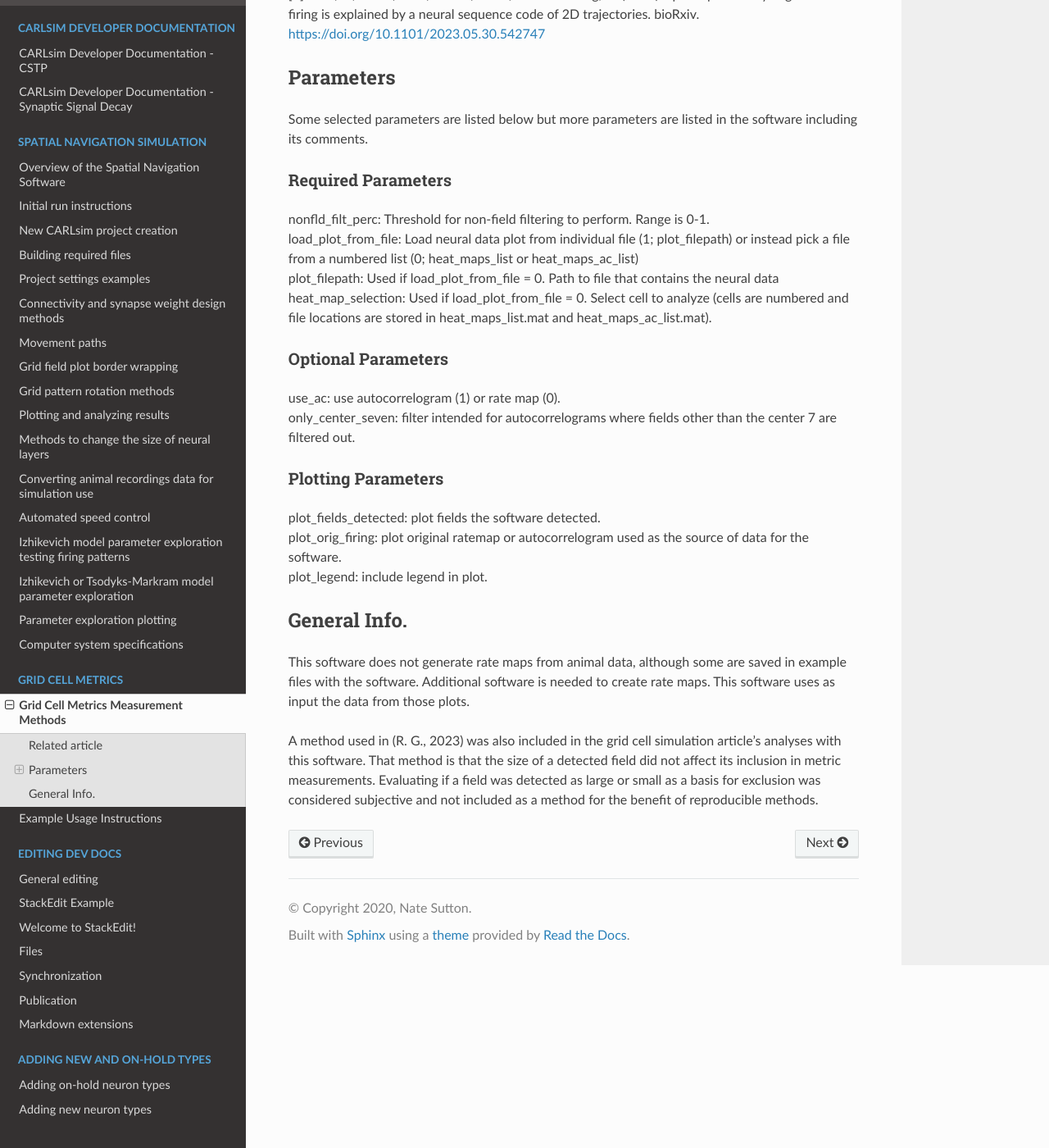
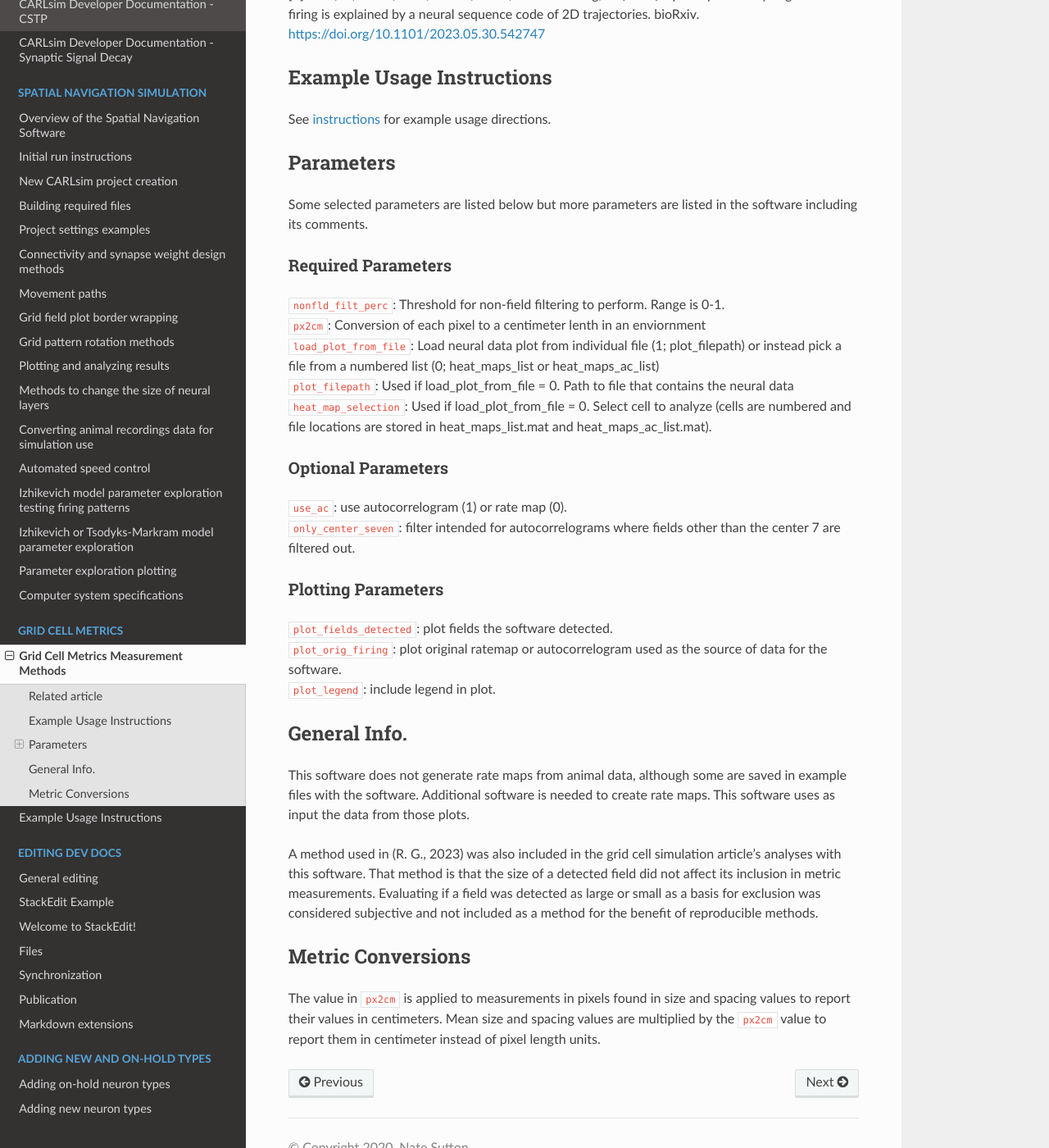
Before and after one commit to Hippocampome-Org/hco_dev_docs, a Sphinx documentation site: the page built from docs/gridcell_metrics/overview.md, in a window 1280 px wide and 1400 px high, scrolled down 330 px. Shown: the whole window at 82% size. Built offline with Sphinx 7.4.7 and the Read the Docs theme 2.0.0, drawn with Linux system fonts in a browser that asks for light colours.

Commit message:
updated grid cell metrics docs

```diff
--- a/docs/gridcell_metrics/overview.md
+++ b/docs/gridcell_metrics/overview.md
@@ -7,25 +7,32 @@ This documentation will prodive further information about concepts and methods i
 Some additional details and analyses run with this software can be found in this article.
 <br>\[1\] R. G., R., Ascoli, G. A., Sutton, N. M., & Dannenberg, H. (2023). Spatial periodicity in grid cell firing is explained by a neural sequence code of 2D trajectories. bioRxiv. [https://doi.org/10.1101/2023.05.30.542747](https://doi.org/10.1101/2023.05.30.542747)
 
+## Example Usage Instructions
+See [instructions](https://hco-dev-docs.readthedocs.io/en/latest/gridcell_metrics/usage_instruct.html) for example usage directions.
+
 ## Parameters
 Some selected parameters are listed below but more parameters are listed in the software including its comments.
 
 #### Required Parameters
-nonfld_filt_perc: Threshold for non-field filtering to perform. Range is 0-1.
-<br>load_plot_from_file: Load neural data plot from individual file (1; plot_filepath) or instead pick a file from a numbered list (0; heat_maps_list or heat_maps_ac_list)
-<br>plot_filepath: Used if load_plot_from_file = 0. Path to file that contains the neural data
-<br>heat_map_selection: Used if load_plot_from_file = 0. Select cell to analyze (cells are numbered and file locations are stored in heat_maps_list.mat and heat_maps_ac_list.mat).
+`nonfld_filt_perc`: Threshold for non-field filtering to perform. Range is 0-1.
+<br>`px2cm`: Conversion of each pixel to a centimeter lenth in an enviornment
+<br>`load_plot_from_file`: Load neural data plot from individual file (1; plot_filepath) or instead pick a file from a numbered list (0; heat_maps_list or heat_maps_ac_list)
+<br>`plot_filepath`: Used if load_plot_from_file = 0. Path to file that contains the neural data
+<br>`heat_map_selection`: Used if load_plot_from_file = 0. Select cell to analyze (cells are numbered and file locations are stored in heat_maps_list.mat and heat_maps_ac_list.mat).
 
 #### Optional Parameters
-use_ac: use autocorrelogram (1) or rate map (0).
-<br>only_center_seven: filter intended for autocorrelograms where fields other than the center 7 are filtered out.
+`use_ac`: use autocorrelogram (1) or rate map (0).
+<br>`only_center_seven`: filter intended for autocorrelograms where fields other than the center 7 are filtered out.
 
 #### Plotting Parameters
-plot_fields_detected: plot fields the software detected.
-<br>plot_orig_firing: plot original ratemap or autocorrelogram used as the source of data for the software.
-<br>plot_legend: include legend in plot.
+`plot_fields_detected`: plot fields the software detected.
+<br>`plot_orig_firing`: plot original ratemap or autocorrelogram used as the source of data for the software.
+<br>`plot_legend`: include legend in plot.
 
 ## General Info.
 This software does not generate rate maps from animal data, although some are saved in example files with the software. Additional software is needed to create rate maps. This software uses as input the data from those plots.
 
 A method used in (R. G., 2023) was also included in the grid cell simulation article's analyses with this software. That method is that the size of a detected field did not affect its inclusion in metric measurements. Evaluating if a field was detected as large or small as a basis for exclusion was considered subjective and not included as a method for the benefit of reproducible methods.
+
+## Metric Conversions
+The value in `px2cm` is applied to measurements in pixels found in size and spacing values to report their values in centimeters. Mean size and spacing values are multiplied by the `px2cm` value to report them in centimeter instead of pixel length units.
```
